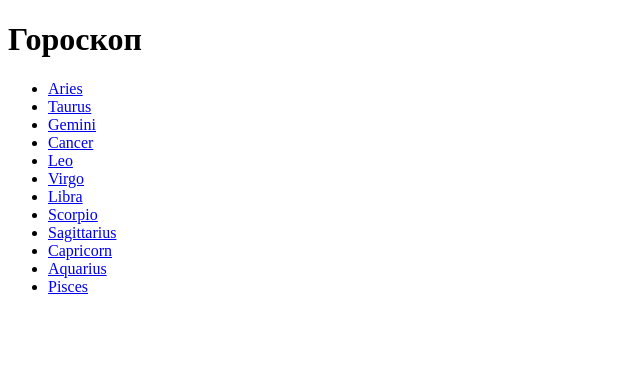
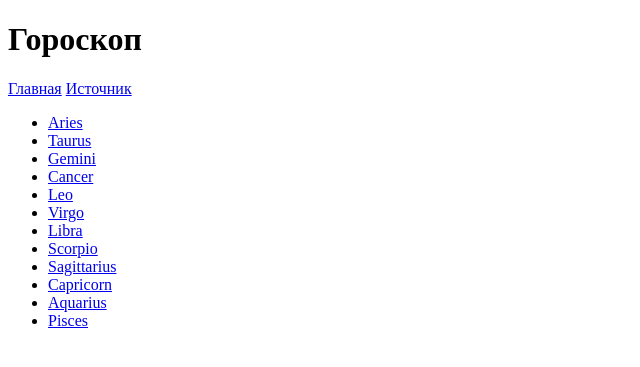
Before and after one commit to tsyganno/horoscope, a Django app: page /horoscope/ in a window 1280 px wide. Shown: the top 367 px of the page, without its empty margins (0-640 px from the left). Run offline with Django 3.2, Linux system fonts and the light colour scheme.

Commit message:
add navbar.html

```diff
--- a/horoscope/templates/horoscope/index.html
+++ b/horoscope/templates/horoscope/index.html
@@ -3,9 +3,13 @@
 {% block title %}Меню{% endblock %}
 
 {% block content %}
+
+    {% include 'includes/navbar.html' %}
+
     <ul>
         {% for zodiac in zodiacs %}
             <li><a href="{% url 'horoscope_name' zodiac %}">{{ zodiac|title }}</a></li>
         {% endfor %}
     </ul>
+
 {% endblock %}
--- a/horoscope/templates/horoscope/info_zodiac.html
+++ b/horoscope/templates/horoscope/info_zodiac.html
@@ -3,9 +3,13 @@
 {% block title %}Гороскоп для {{ sign|upper }}{% endblock %}
 
 {% block content %}
+
+    {% include 'includes/navbar.html' %}
+
     {% if description is None %}
         <h2>Неправильный знак зодиака - {{ sign|upper }}</h2>
     {% else %}
         <h2>{{ description|capfirst }}</h2>
     {% endif %}
+
 {% endblock %}
--- /dev/null
+++ b/horoscope/templates/includes/navbar.html
@@ -0,0 +1,4 @@
+<nav>
+    <a href="{% url 'index' %}">Главная</a>
+    <a href="https://www.homeenglish.ru/OtherGoroscop">Источник</a>
+</nav>
--- a/horoscope/urls.py
+++ b/horoscope/urls.py
@@ -5,7 +5,7 @@ from horoscope.views import index, get_horoscope_by_sign, get_horoscope_by_sign_
     get_horoscope_type_element, get_info_about_zodiac_by_day
 
 urlpatterns = [
-    path('', index),
+    path('', index, name='index'),
     path('type/', get_horoscope_type),
     path('type/<str:element>/', get_horoscope_type_element),
     path('<int:sign_of_zodiac>/', get_horoscope_by_sign_by_number),
```
